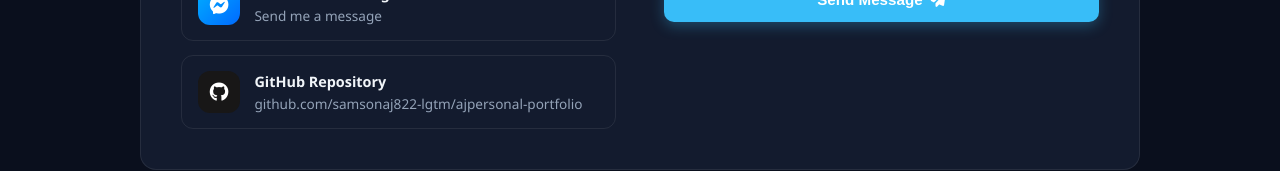
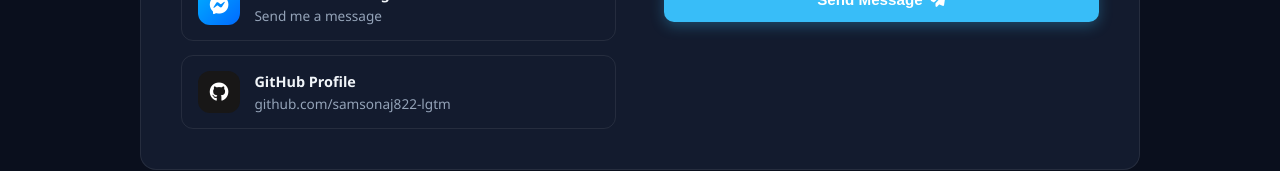
Before and after one commit to samsonaj822-lgtm/ajpersonal-portfolio, a plain HTML site: page contact.html in a window 1280 px wide. Shown: the part 500-671 px from the top of the page. Drawn offline with Linux system fonts and the light colour scheme.

Commit message:
Update GitHub contact link to profile

```diff
--- a/contact.html
+++ b/contact.html
@@ -51,11 +51,11 @@
                             <span class="contact-method-value">Send me a message</span>
                         </span>
                     </a>
-                    <a class="contact-method" href="https://github.com/samsonaj822-lgtm/ajpersonal-portfolio" target="_blank" rel="noopener noreferrer">
+                    <a class="contact-method" href="https://github.com/samsonaj822-lgtm" target="_blank" rel="noopener noreferrer">
                         <span class="contact-method-icon github-icon" aria-hidden="true"><i class="fa-brands fa-github"></i></span>
                         <span class="contact-method-text">
-                            <span class="contact-method-label">GitHub Repository</span>
-                            <span class="contact-method-value">github.com/samsonaj822-lgtm/ajpersonal-portfolio</span>
+                            <span class="contact-method-label">GitHub Profile</span>
+                            <span class="contact-method-value">github.com/samsonaj822-lgtm</span>
                         </span>
                     </a>
                 </div>
```
